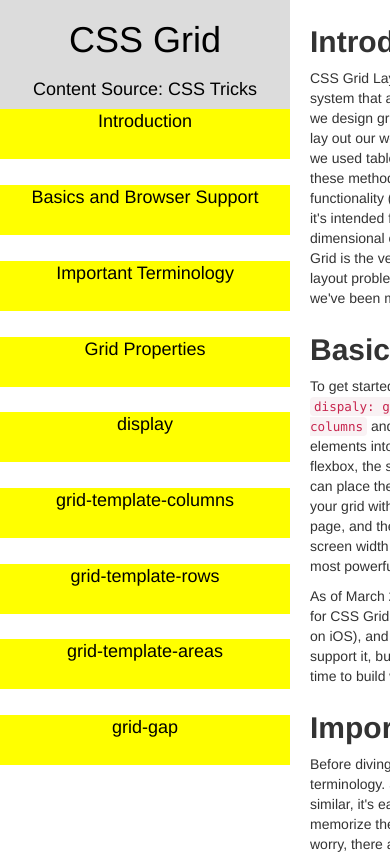
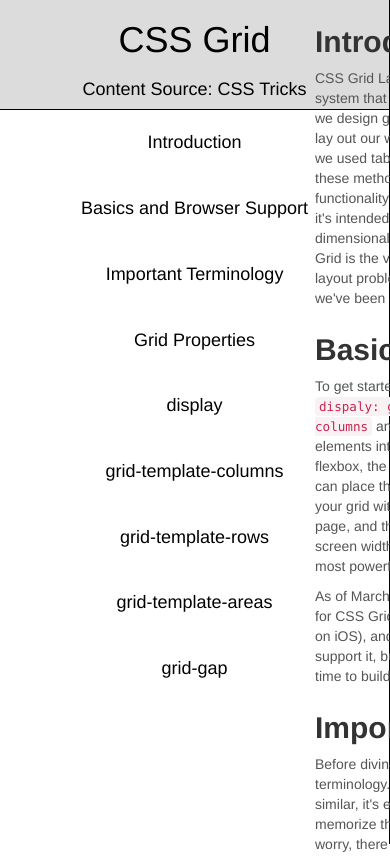
Before and after one commit to michaelcheng022/FCC_tech_doc, a plain HTML site: page index.html in a window 390 px wide. Shown: the top 857 px of the page. Drawn offline with nearby package versions, Linux system fonts and the light colour scheme.

Commit message:
tech doc still needs media queries

```diff
--- a/index.html
+++ b/index.html
@@ -19,15 +19,15 @@
                 <h4>Content Source: <a href="https://css-tricks.com/snippets/css/complete-guide-grid/">CSS Tricks</a></h4>
             </header>
             <div id="nav-guide">
-                <a href="#Introduction" class="nav-link">Introduction</a><br>
-                <a href="#Basics_and_Browser_Support" class="nav-link">Basics and Browser Support</a><br>
-                <a href="#Important_Terminology" class="nav-link">Important Terminology</a><br>
-                <a href="#Grid_Properties" class="nav-link">Grid Properties</a><br>
-                <a href="#display" class="nav-link">display</a><br>
-                <a href="#grid-template-columns" class="nav-link">grid-template-columns</a><br>
-                <a href="#grid-template-rows" class="nav-link">grid-template-rows</a><br>
-                <a href="#grid-template-areas" class="nav-link">grid-template-areas</a><br>
-                <a href="#grid-gap" class="nav-link">grid-gap</a><br>
+                <a href="#Introduction" class="nav-link">Introduction</a>
+                <a href="#Basics_and_Browser_Support" class="nav-link">Basics and Browser Support</a>
+                <a href="#Important_Terminology" class="nav-link">Important Terminology</a>
+                <a href="#Grid_Properties" class="nav-link">Grid Properties</a>
+                <a href="#display" class="nav-link">display</a>
+                <a href="#grid-template-columns" class="nav-link">grid-template-columns</a>
+                <a href="#grid-template-rows" class="nav-link">grid-template-rows</a>
+                <a href="#grid-template-areas" class="nav-link">grid-template-areas</a>
+                <a href="#grid-gap" class="nav-link">grid-gap</a>
             </div>
         </nav>
         <main id="main-doc">
@@ -301,9 +301,9 @@
                   <li><span class="value">&lt;grid-row-gap&gt; &lt;grid-column-gap&gt;</span> - length values</li>
                 </ul>
                 <pre><code>
-.container {
-    grid-gap: &lt;grid-row-gap&gt; &lt;grid-column-gap&gt;;
-}
+    .container {
+        grid-gap: &lt;grid-row-gap&gt; &lt;grid-column-gap&gt;;
+    }
                 </code></pre>
 
                 <p>Example:</p>
--- a/style.css
+++ b/style.css
@@ -4,7 +4,9 @@
     height: 100%;
     min-width: 250px;;
     width: 290px;
-
+    overflow: auto;
+    border-right: 1px black;
+    border-right-style: double;
 }
 
 #navbar-header {
@@ -12,7 +14,8 @@
     background: gainsboro;
     flex-direction: column;
     align-items: center;
-    color: black
+    color: black;
+    border-bottom: 1px double black;
 }
 
 #navbar-header a {
@@ -20,31 +23,39 @@
 }
 
 #nav-guide {
+    display: flex;
+    flex-direction: column;
+    font-size: 18px;
 
-    font-size: 18px;
+
  }
 
  /* when hovering over apply selector attributes */
  #nav-guide a:hover {
-    background-color: gray;
+    background-color: rgb(182, 182, 182);
  }
 .nav-link {
-    display: flex;
-    background-color: yellow;
-    height: 50px;
-    justify-content: center;
+    padding: 2rem;
+    text-align: center;
     text-decoration: none;
     color: black;
+
 }
 
 
 #main-doc {
     position: absolute;
     margin-left: 310px;
+    margin-right: 20px;
+    margin-bottom: 15px;
     text-align: left;
+    padding-left: 5px;
 
 }
 
+p {
+    color: rgb(85, 85, 85);
+}
 pre {
     margin-right: 80px;
     font-weight: bold;
@@ -63,3 +74,13 @@ pre {
     margin-left: 10%;
     margin-right: 10%;
 }
+
+@media only screen and (max-width: 420px) {
+    #navbar {
+        position: absolute;
+        top: 0;
+        padding: 0;
+        margin: 0;
+        width: 100%;
+    }
+}
```
